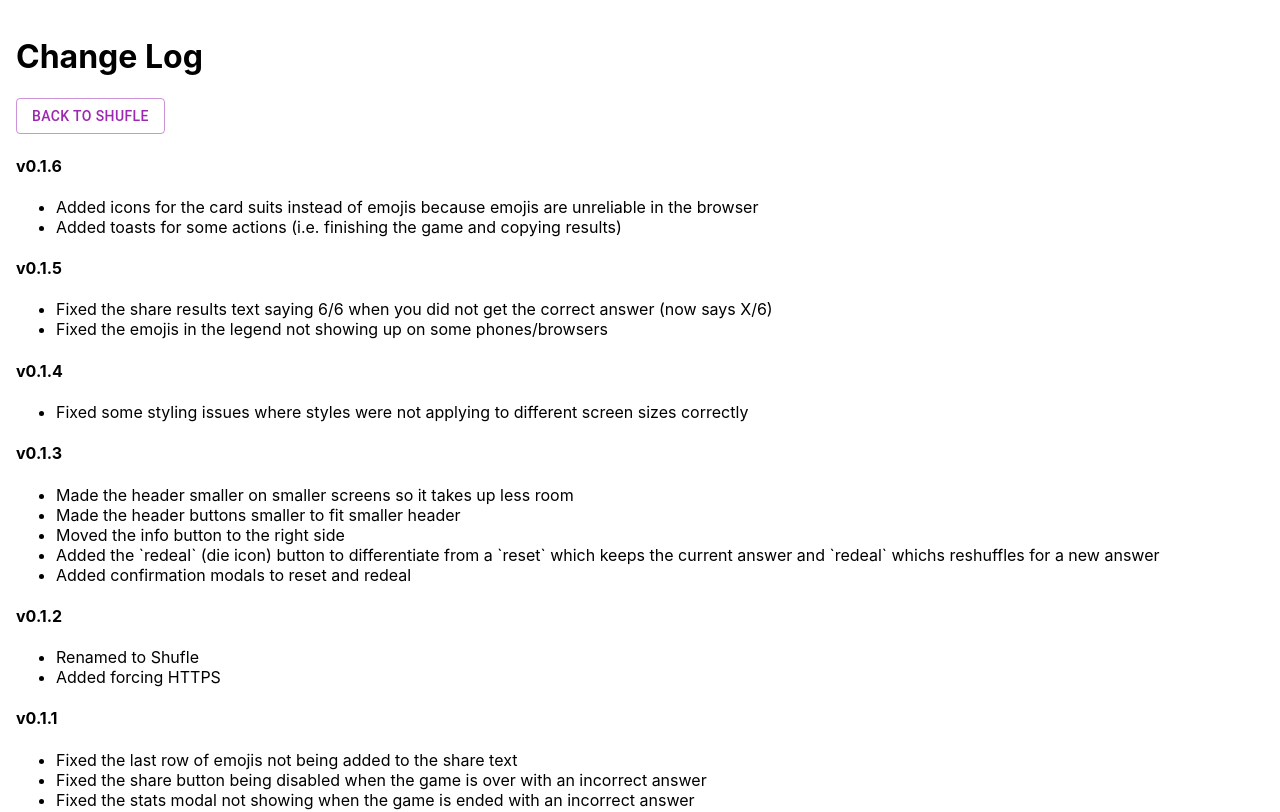
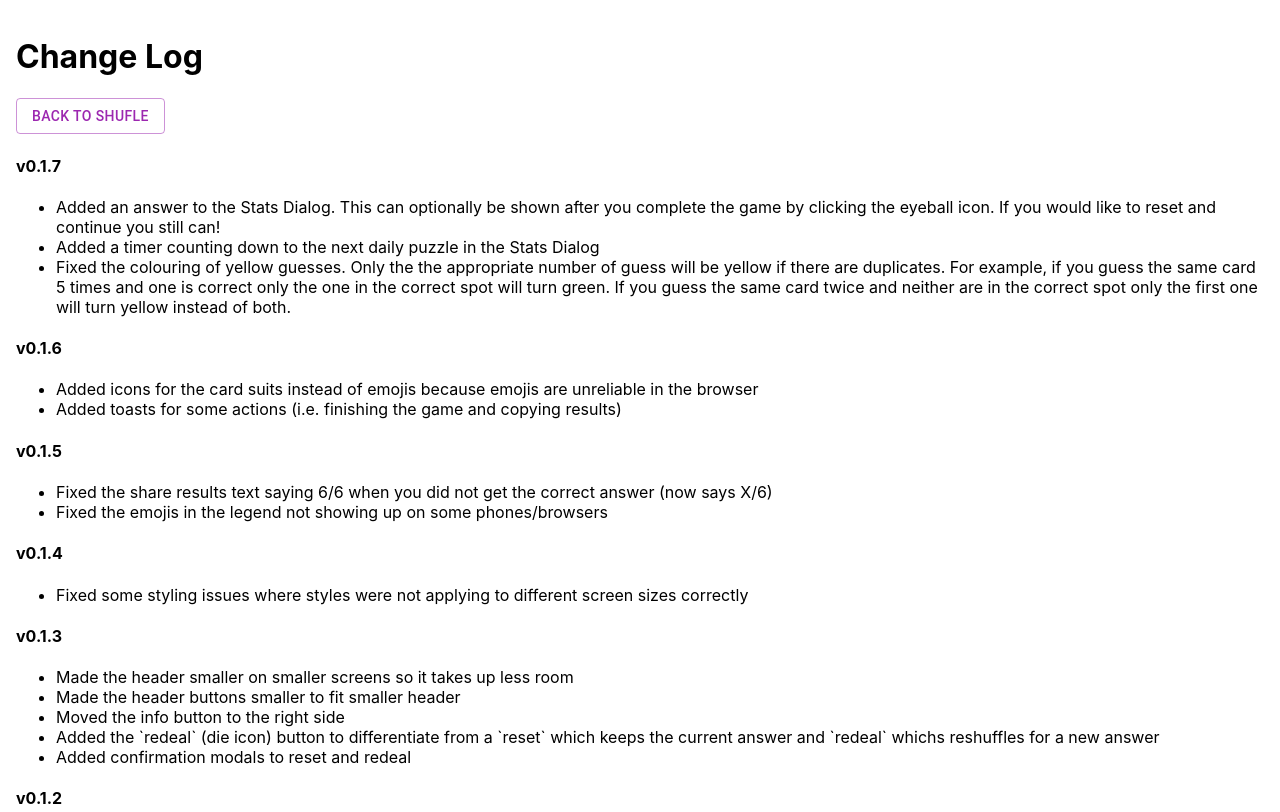
Before and after one commit to xHergz/cardle, a Next.js app: page /change-log in a window 1280 px wide. Shown: the top 812 px of the page. Built offline with nearby package versions, Linux system fonts and the light colour scheme.

Commit message:
Updated change log.

```diff
--- a/pages/change-log.tsx
+++ b/pages/change-log.tsx
@@ -13,6 +13,26 @@ const ChangeLog: NextPage = () => {
           Back to Shufle
         </Button>
       </Link>
+      <h4>v0.1.7</h4>
+      <ul>
+        <li>
+          Added an answer to the Stats Dialog. This can optionally be shown
+          after you complete the game by clicking the eyeball icon. If you would
+          like to reset and continue you still can!
+        </li>
+        <li>
+          Added a timer counting down to the next daily puzzle in the Stats
+          Dialog
+        </li>
+        <li>
+          Fixed the colouring of yellow guesses. Only the the appropriate number
+          of guess will be yellow if there are duplicates. For example, if you
+          guess the same card 5 times and one is correct only the one in the
+          correct spot will turn green. If you guess the same card twice and
+          neither are in the correct spot only the first one will turn yellow
+          instead of both.
+        </li>
+      </ul>
       <h4>v0.1.6</h4>
       <ul>
         <li>
--- a/pages/index.tsx
+++ b/pages/index.tsx
@@ -211,7 +211,6 @@ const Home: NextPage = () => {
     openCopiedToast();
   };
 
-  console.log(complete);
   return (
     <div className={styles.container}>
       <Head>
--- a/src/constants/version.ts
+++ b/src/constants/version.ts
@@ -1 +1 @@
-export const VERSION = "v0.1.6";
+export const VERSION = "v0.1.7";
```
